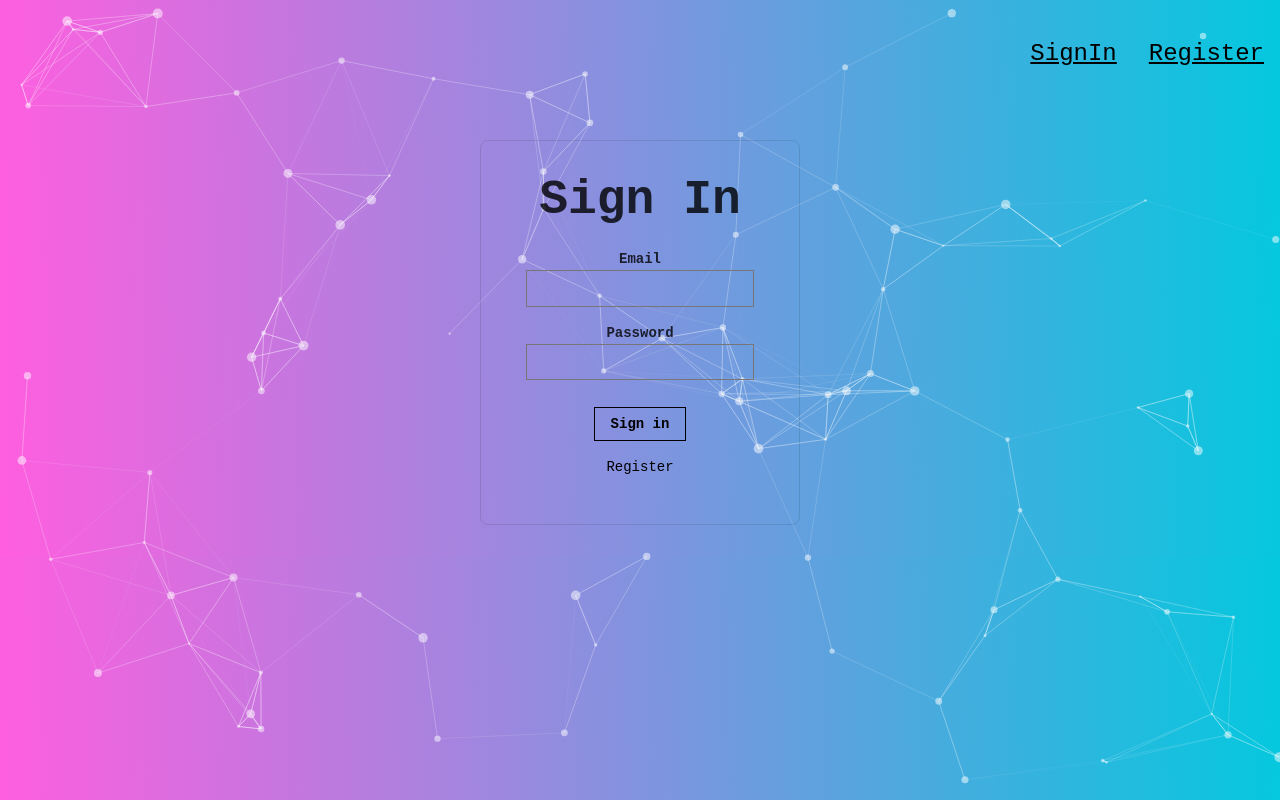
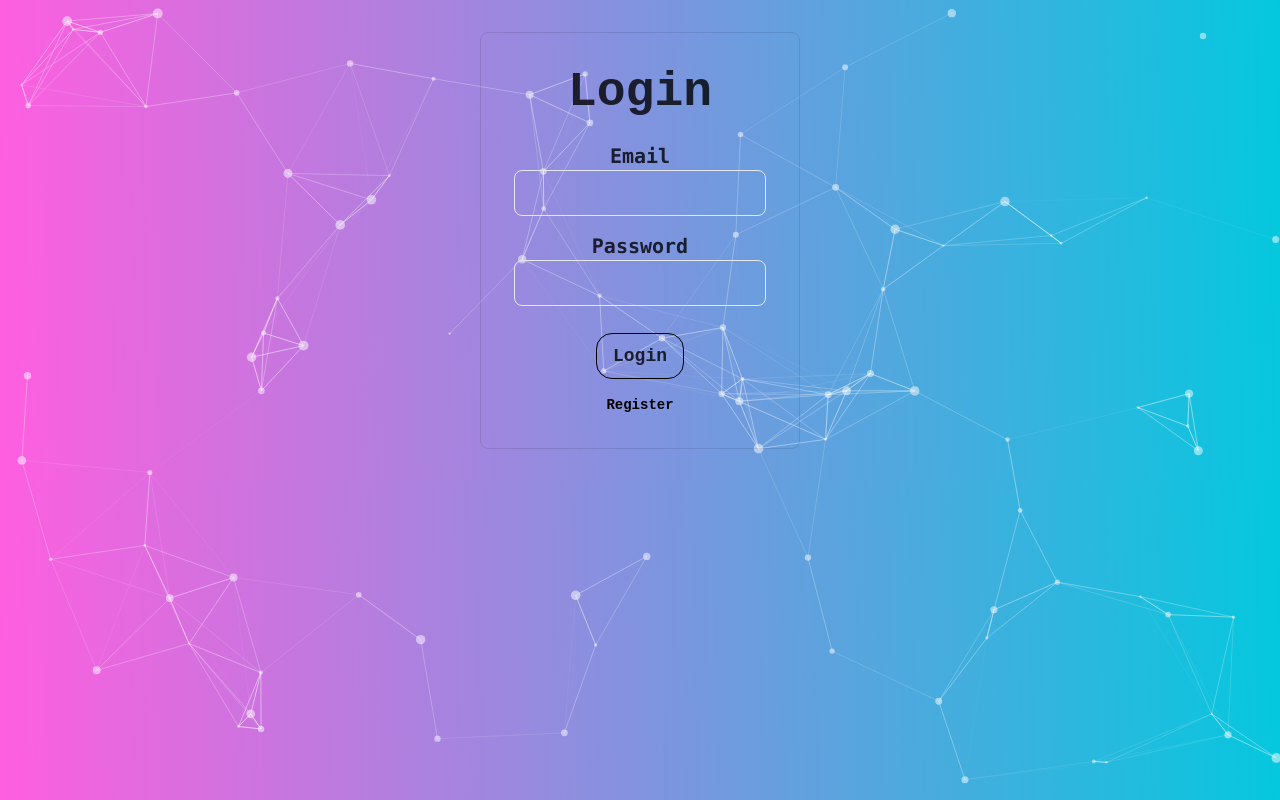
Before and after one commit to MohamadElhadidy/face-detection, a React (Create React App) app: page / in a window 1280 px wide. Built offline with nearby package versions, Linux system fonts and the light colour scheme.

Commit message:
added tailwindcss  + chbage some layout

```diff
--- a/package.json
+++ b/package.json
@@ -38,5 +38,8 @@
       "last 1 firefox version",
       "last 1 safari version"
     ]
+  },
+  "devDependencies": {
+    "tailwindcss": "^3.4.0"
   }
 }
--- a/src/components/SignIn/SignIn.js
+++ b/src/components/Login/Login.js
@@ -1,11 +1,12 @@
 import React, { Component } from 'react'
 
-class SignIn extends Component {
+class Login extends Component {
      constructor(props) {
           super(props);
           this.state = {
                email: '',
-               password: ''
+               password: '',
+               loading: false
           }
      }
 
@@ -18,6 +19,7 @@ class SignIn extends Component {
      }
 
      onSubmit = event => {
+          this.setState({ loading: true });
           fetch("https://face-recognition-api-three.vercel.app/signin", {
                method: 'post',
                headers: { 'content-type': 'application/json' },
@@ -25,8 +27,12 @@ class SignIn extends Component {
                     email: this.state.email,
                     password: this.state.password
                })
-          }).then(res => res.json())
+          }).then(res => {
+               this.setState({ loading: false });
+               return res.json()
+          })
                .then(user => {
+                    this.setState({ loading: false });
                     if (user.id) {
                          this.props.loadUser(user)
                          this.props.onRouteChange('home')
@@ -41,21 +47,21 @@ class SignIn extends Component {
                     <main className="pa4 black-80">
                          <div className="measure">
                               <fieldset id="sign_up" className="ba b--transparent ph0 mh0">
-                                   <legend className="f1 fw6 ph0 mh0 center">Sign In</legend>
+                                   <legend className="f1 fw6 ph0 mh0 center">Login</legend>
                                    <div className="mt3">
-                                        <label className="db fw6 lh-copy f6" htmlFor="email-address">Email</label>
-                                        <input onChange={this.OnEmailChange} className="pa2 input-reset ba bg-transparent hover-bg-black hover-white w-100" type="email" name="email-address" id="email-address" />
+                                        <label className="db font-bold font-mono text-xl" htmlFor="email-address">Email</label>
+                                        <input onChange={this.OnEmailChange} className="pa2 input-reset ba bg-transparent w-100 font-bold  font-serif text-lg  text-center rounded-lg" type="email" name="email-address" id="email-address" />
                                    </div>
                                    <div className="mv3">
-                                        <label className="db fw6 lh-copy f6" htmlFor="password">Password</label>
-                                        <input onChange={this.OnPasswordChange} className="b pa2 input-reset ba bg-transparent hover-bg-black hover-white w-100" type="password" name="password" id="password" />
+                                        <label className="db font-bold font-mono text-xl" htmlFor="password">Password</label>
+                                        <input onChange={this.OnPasswordChange} className="b pa2 input-reset ba bg-transparent font-bold  font-serif text-lg  text-center rounded-lg w-100" type="password" name="password" id="password" />
                                    </div>
                               </fieldset>
                               <div className="">
-                                   <input className="b ph3 pv2 input-reset ba b--black bg-transparent grow pointer f6 dib" type="submit" value="Sign in" onClick={this.onSubmit} />
+                                   <input className="b ph3  pv2 input-reset ba b--black bg-transparent grow pointer rounded-2xl font-semibold text-lg " type="submit" disabled={this.state.loading} value={`${this.state.loading ? 'Loading...' : 'Login'}`} onClick={this.onSubmit} />
                               </div>
                               <div className="lh-copy mt3">
-                                   <p onClick={() => onRouteChange('register')} href="#0" className="pointer f6 link dim black db">Register</p>
+                                   <p onClick={() => onRouteChange('register')} href="#0" className="pointer f6 link dim black db font-bold">Register</p>
                               </div>
                          </div>
                     </main>
@@ -64,4 +70,4 @@ class SignIn extends Component {
      }
 }
 
-export default SignIn
+export default Login
--- a/src/components/Navigation/Navigation.js
+++ b/src/components/Navigation/Navigation.js
@@ -4,16 +4,16 @@ const Navigation = ({ onRouteChange, isSignedIn })=>{
         if(isSignedIn){
              return (
              <nav style={{ display: 'flex', justifyContent: 'flex-end' }}>
-                       <p onClick={() => onRouteChange('signin')} className="f3 link dim black underline pa3 pointer">SignOut</p>
+                       <p onClick={() => onRouteChange('login')} className="f3 link dim black underline pa3 pointer">LogOut</p>
              </nav>
              )
         }else{
-             return (
-                  <nav style={{ display: 'flex', justifyContent: 'flex-end' }}>
-                       <p onClick={() => onRouteChange('signin')} className="f3 link dim black underline pa3 pointer">SignIn</p>
-                       <p onClick={() => onRouteChange('register')} className="f3 link dim black underline pa3 pointer">Register</p>
-                  </nav>
-             )
+          //    return (
+          //         <nav style={{ display: 'flex', justifyContent: 'flex-end' }}>
+          //              <p onClick={() => onRouteChange('login')} className="f3 link dim black underline pa3 pointer">Login</p>
+          //              <p onClick={() => onRouteChange('register')} className="f3 link dim black underline pa3 pointer">Register</p>
+          //         </nav>
+          //    )
         }
 
 
--- a/src/components/Register/Register.js
+++ b/src/components/Register/Register.js
@@ -6,7 +6,8 @@ class Register extends Component {
           this.state = {
                name:'',
                email:'',
-               password:''
+               password:'',
+               loading: false
           }
      }
 
@@ -23,6 +24,8 @@ class Register extends Component {
      }
 
      onSubmit = event => {
+          this.setState({ loading  : true});
+
           fetch("https://face-recognition-api-three.vercel.app/register",{
                method: 'post',
                headers:{'content-type' : 'application/json'},
@@ -31,8 +34,12 @@ class Register extends Component {
                     email: this.state.email,
                     password:this.state.password
                })
-          }).then(res => res.json())
+          }).then(res => {
+               this.setState({ loading: false });
+               return res.json()
+          })
           .then(user =>{
+               this.setState({ loading: false });
                if (user.id){
                     this.props.loadUser(user)
                     this.props.onRouteChange('home')
@@ -42,6 +49,7 @@ class Register extends Component {
      }
 
      render(){
+          const { onRouteChange } = this.props
      return (
                <article className="br3 ba dark-gray b--black-10 mv4 w-100 w-50-m w-25-l mw6 shadow-6 center">
                <main className="pa4 black-80">
@@ -49,20 +57,23 @@ class Register extends Component {
                          <fieldset id="sign_up" className="ba b--transparent ph0 mh0">
                               <legend className="f1 fw6 ph0 mh0 center"> Register</legend>
                               <div className="mt3">
-                                   <label className="db fw6 lh-copy f6" htmlFor="email-address">Name</label>
-                                   <input onChange={this.OnNameChange}  className="pa2 input-reset ba bg-transparent hover-bg-black hover-white w-100" type="email" name="email-address" id="email-address" />
+                                   <label className="db font-bold font-mono text-xl" htmlFor="email-address">Name</label>
+                                   <input onChange={this.OnNameChange} className="pa2 input-reset rounded-lg ba bg-transparent  font-bold  font-serif text-lg  text-center w-100" type="email" name="email-address" id="email-address" />
                               </div>
                               <div className="mt3">
-                                   <label className="db fw6 lh-copy f6" htmlFor="email-address">Email</label>
-                                   <input onChange={this.OnEmailChange}  className="pa2 input-reset ba bg-transparent hover-bg-black hover-white w-100" type="email" name="email-address" id="email-address" />
+                                   <label className="db font-bold font-mono text-xl" htmlFor="email-address">Email</label>
+                                   <input onChange={this.OnEmailChange} className="pa2 input-reset  rounded-lg ba bg-transparent  font-bold  font-serif text-lg  text-center w-100" type="email" name="email-address" id="email-address" />
                               </div>
                               <div className="mv3">
-                                   <label className="db fw6 lh-copy f6" htmlFor="password">Password</label>
-                                   <input onChange={this.OnPasswordChange}  className="b pa2 input-reset ba bg-transparent hover-bg-black hover-white w-100" type="password" name="password" id="password"/>
+                                   <label className="db font-bold font-mono text-xl" htmlFor="password">Password</label>
+                                   <input onChange={this.OnPasswordChange} className="b pa2 rounded-lg input-reset ba bg-transparent  font-bold  font-serif text-lg  text-center w-100" type="password" name="password" id="password"/>
                               </div>
                          </fieldset>
                          <div className="">
-                              <input className="b ph3 pv2 input-reset ba b--black bg-transparent grow pointer f6 dib" type="submit" value="Register" onClick={this.onSubmit} />
+                              <input className="b ph3  pv2 input-reset ba b--black bg-transparent grow pointer rounded-2xl font-semibold text-lg " type="submit"  disabled={this.state.loading} value={`${this.state.loading ? 'Creating User...' : 'Register'}`} onClick={this.onSubmit} />
+                         </div>
+                         <div className="lh-copy mt3">
+                              <p onClick={() => onRouteChange('login')} href="#0" className="pointer f6 link dim black db font-bold">Login</p>
                          </div>
                     </div>
                </main>
--- a/src/containers/App.css
+++ b/src/containers/App.css
@@ -1,3 +1,8 @@
+
+@tailwind base;
+@tailwind components;
+@tailwind utilities;
+
 .App {
   text-align: center;
 }
--- a/src/containers/App.js
+++ b/src/containers/App.js
@@ -5,7 +5,7 @@ import Logo from '../components/Logo/Logo';
 import ImageLinkForm from '../components/ImageLinkForm/ImageLinkForm';
 import Rank from '../components/Rank/Rank';
 import FaceRecognition from '../components/FaceRecognition/FaceRecognition';
-import SignIn from '../components/SignIn/SignIn';
+import Login from '../components/Login/Login';
 import Register from '../components/Register/Register';
 import Particles from "react-particles";
 import { loadFull } from "tsparticles";
@@ -14,7 +14,7 @@ const initialState = {
   input: '',
   imageUrl: '',
   boxes: [],
-  route: 'signin',
+  route: 'login',
   isSignedIn: false,
   user: {
     id: "",
@@ -32,6 +32,7 @@ class App extends Component {
   }
 
   calculateFaceLocation = (response) => {
+    console.log();
     const clarifyData = response.outputs[0].data.regions;;
     const image = document.getElementById('imageInput');
     const width = Number(image.width)
@@ -193,8 +194,8 @@ class App extends Component {
             onInputChange={this.onInputChange}
             onSubmit={this.onSubmit} /><FaceRecognition boxes={boxes} imageUrl={imageUrl} /></>
           :
-          (route === 'signin' ?
-            <SignIn onRouteChange={this.onRouteChange} loadUser={this.loadUser} />
+          (route === 'login' ?
+            <Login onRouteChange={this.onRouteChange} loadUser={this.loadUser} />
             : <Register onRouteChange={this.onRouteChange} loadUser={this.loadUser} />)
         }
         </div>
--- /dev/null
+++ b/tailwind.config.js
@@ -0,0 +1,10 @@
+/** @type {import('tailwindcss').Config} */
+module.exports = {
+  content: [
+    "./src/**/*.{js,jsx,ts,tsx}",
+  ],
+  theme: {
+    extend: {},
+  },
+  plugins: [],
+}
```
Also changed, not shown: 2 other files (tests, documents, lock files or other folders).
